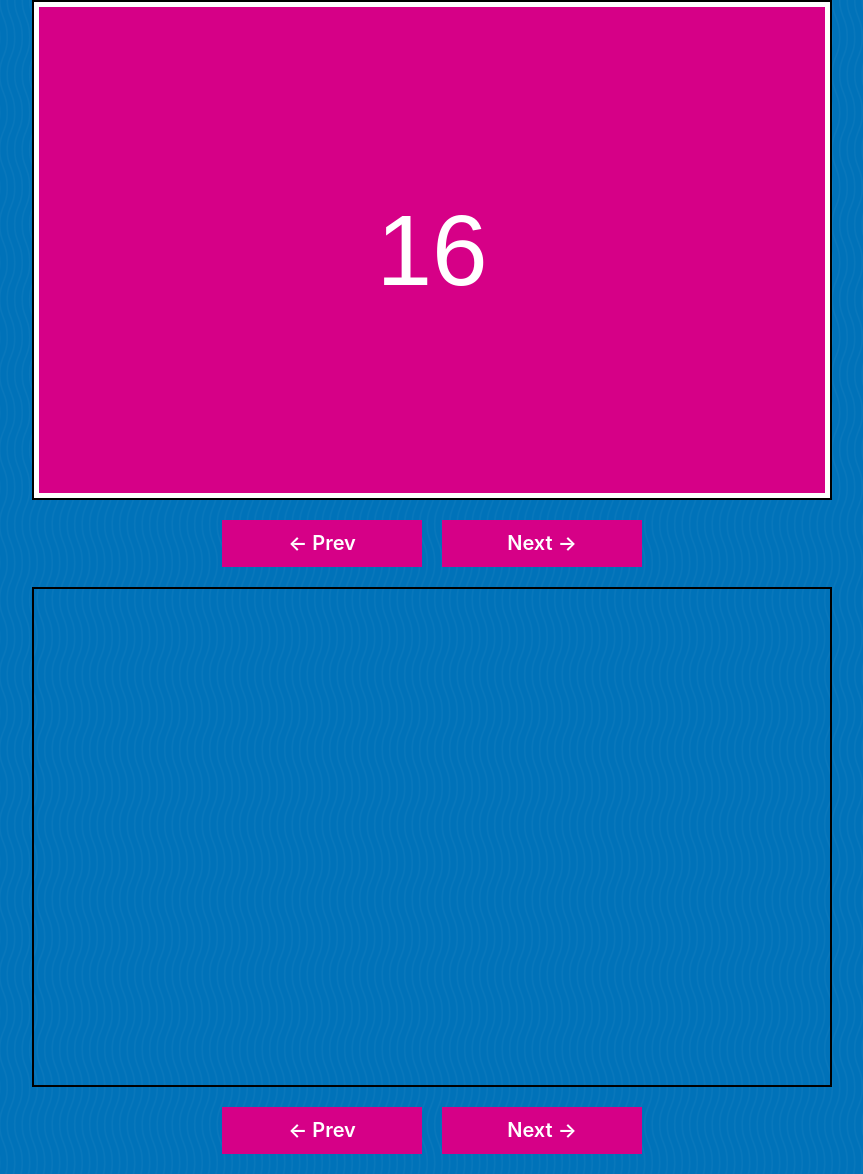
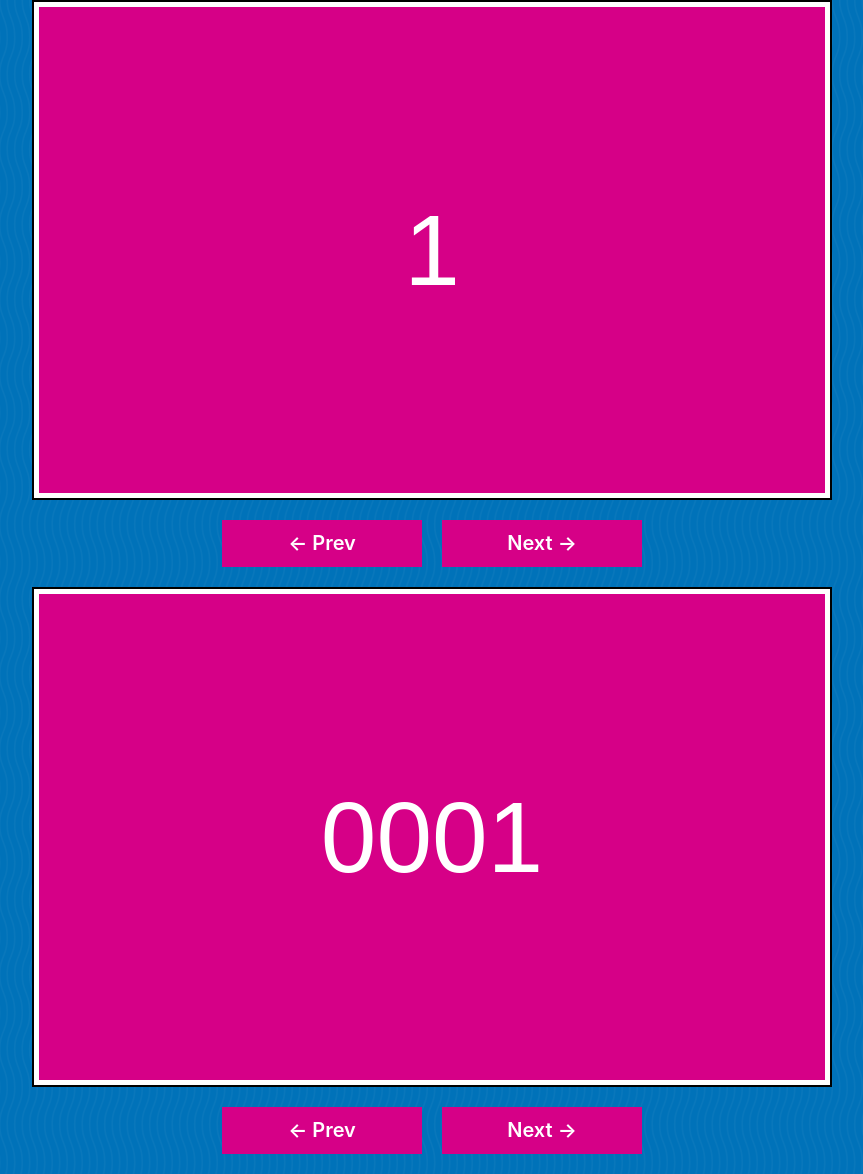
Before and after one commit to stephjoseph/js-1, a website built with Parcel: page 59 - Slider/index.html in a window 1280 px wide. Shown: the whole page, without its empty margins (208-1071 px from the left). Built offline with nearby package versions, Linux system fonts and the light colour scheme.

Commit message:
gitignore

```diff
--- a/59 - Slider/index.html
+++ b/59 - Slider/index.html
@@ -10,7 +10,7 @@
   <body>
     <div class="slider">
       <div class="slides">
-        <div class="slide">1</div>
+        <div class="slide current">1</div>
         <div class="slide">2</div>
         <div class="slide">3</div>
         <div class="slide">4</div>
@@ -25,7 +25,7 @@
         <div class="slide">13</div>
         <div class="slide">14</div>
         <div class="slide">15</div>
-        <div class="slide current">16</div>
+        <div class="slide">16</div>
         <div class="slide">17</div>
         <div class="slide">18</div>
         <div class="slide">19</div>
@@ -39,7 +39,7 @@
 
     <div class="dog-slider">
       <div class="slides">
-        <div class="slide">0001</div>
+        <div class="slide current">0001</div>
         <div class="slide">0002</div>
         <div class="slide">0003</div>
         <div class="slide">0004</div>
```
Also changed, not shown: 1 other file.
